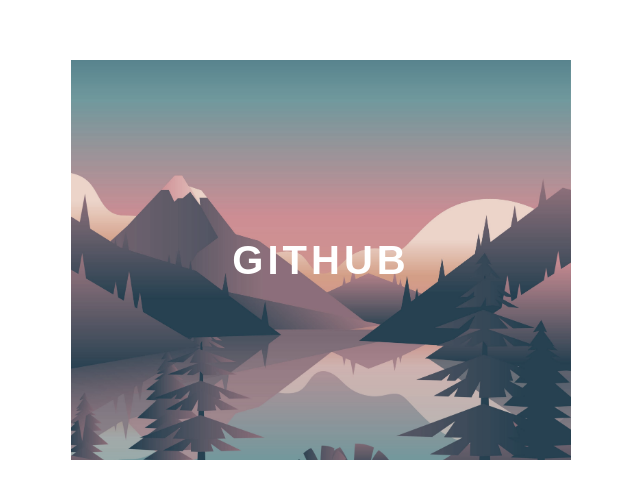
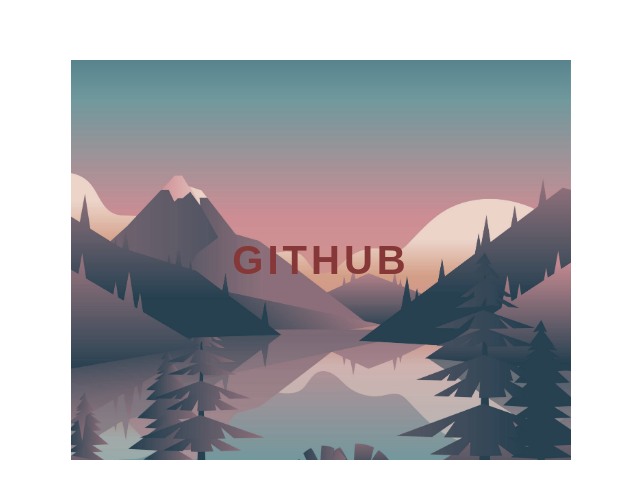
Before and after one commit to UskOops/Template-portfolio, a plain HTML site: page transitions_1/index.html in a window 1280 px wide. Shown: the part 148-646 px from the top of the page, without its empty margins (319-959 px from the left). Drawn offline with Linux system fonts and the light colour scheme.

Commit message:
Update style.css

```diff
--- a/transitions_1/style.css
+++ b/transitions_1/style.css
@@ -21,7 +21,7 @@ body {
     justify-content: center;
     align-items: center;
     filter: grayscale(0.5);
-    color: white;
+    color: rgb(197, 38, 38);
     cursor: pointer;
     transition: 0.3s;
 }
```
